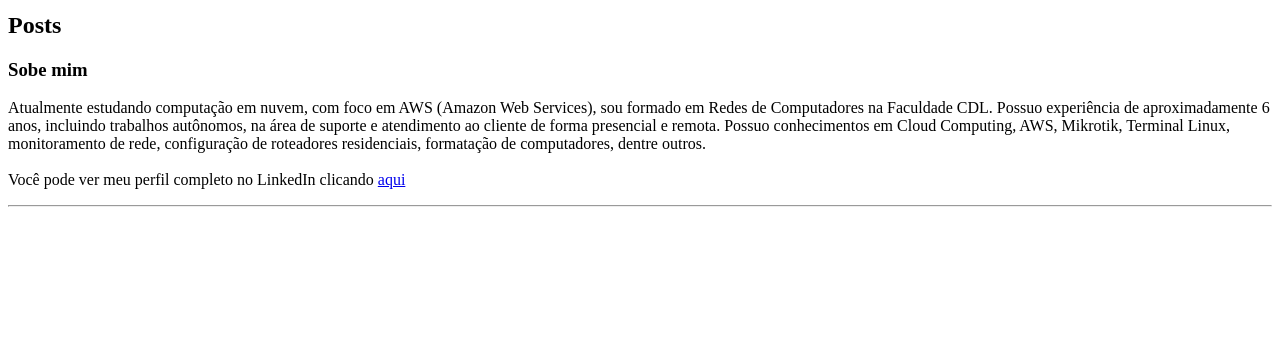
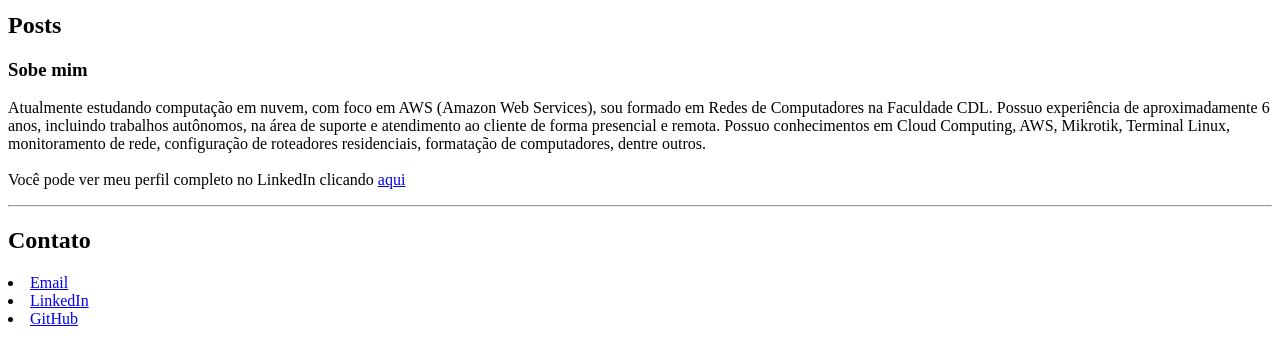
Before and after one commit to HerissonS/Site-Pessoal, a plain HTML site: page index.html in a window 1280 px wide. Shown: the part 402-764 px from the top of the page. Drawn offline with Linux system fonts and the light colour scheme.

Commit message:
Edição do arquivo index.html / adição das informações de contato

```diff
--- a/index.html
+++ b/index.html
@@ -28,9 +28,19 @@
                 </p>
             </article>
         </section>
-
         <footer>
-
+            <header>
+                <h2>Contato</h2>
+            </header>
+            <li>
+                <a href="mailto:antonioherisson@gmail.com" target="_blank"> Email</a>
+            </li>
+            <li>
+                <a href="https://www.linkedin.com/in/herisson-silva-7275a0187/" target="_blank"> LinkedIn</a>
+            </li>
+            <li>
+                <a href="https://github.com/HerissonS" target="_blank"> GitHub</a>
+            </li>
         </footer>
     </body>
 </html>
```
